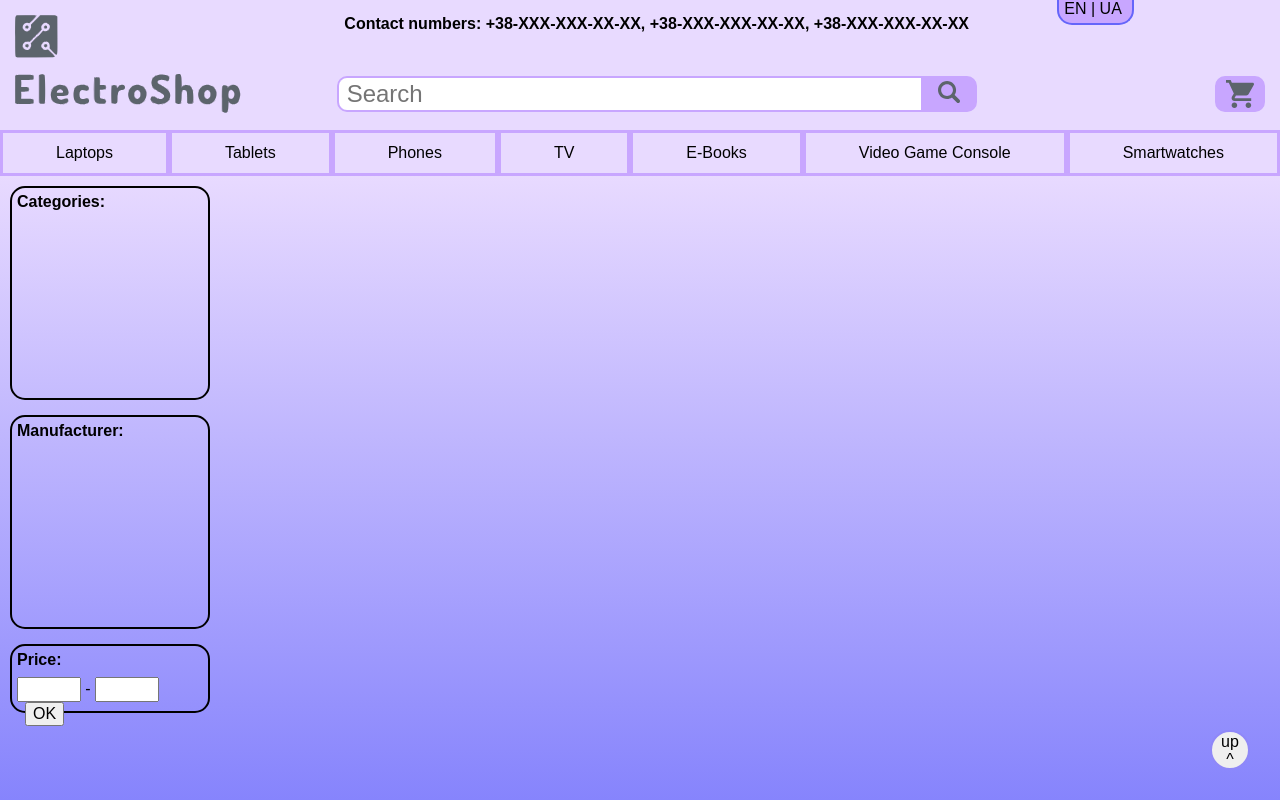
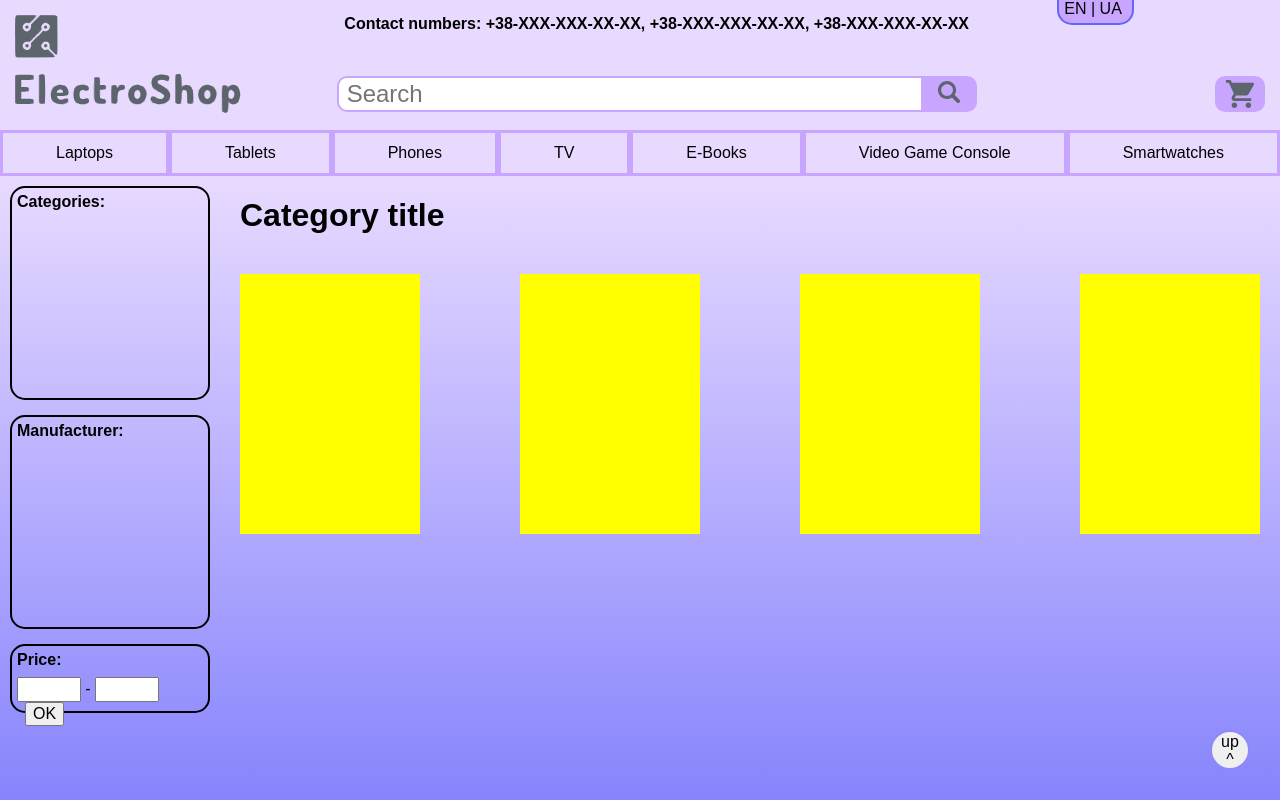
Before and after one commit to AlexKuskov/electro-shop, an Angular app: page / in a window 1280 px wide. Shown: the top 800 px of the page. Built offline with nearby package versions, Linux system fonts and the light colour scheme.

Commit message:
Added basic styles for category-content section

```diff
--- a/src/app/components/content/category-content/category-content.component.html
+++ b/src/app/components/content/category-content/category-content.component.html
@@ -1,3 +1,9 @@
-<p>
-  category-content works!
-</p>
+<div class="category-content">
+  <h1>Category title</h1>
+  <div class="products-grid">
+    <div class="products-grid__item"></div>
+    <div class="products-grid__item"></div>
+    <div class="products-grid__item"></div>
+    <div class="products-grid__item"></div>
+  </div>
+</div>
--- a/src/app/components/content/category-content/category-content.component.scss
+++ b/src/app/components/content/category-content/category-content.component.scss
@@ -0,0 +1,21 @@
+:host {
+    width: 100%;
+}
+
+.category-content {
+    height: 100%;
+    padding: 0 20px;
+}
+
+.products-grid {
+    display: grid;
+    grid-template-columns: repeat(4, 180px);
+    grid-template-rows: repeat(2, 260px);
+    justify-content: space-between;
+    grid-row-gap: 40px;
+    margin-top: 40px;
+}
+
+.products-grid__item {
+    background-color: yellow;
+}
--- a/src/app/components/content/content.component.html
+++ b/src/app/components/content/content.component.html
@@ -2,5 +2,6 @@
   <app-filter></app-filter>
   <!-- <app-main></app-main> -->
   <!-- <app-search-result></app-search-result> -->
+  <app-category-content></app-category-content>
   <button class="content__up-button">up ^</button>
 </div>
```
